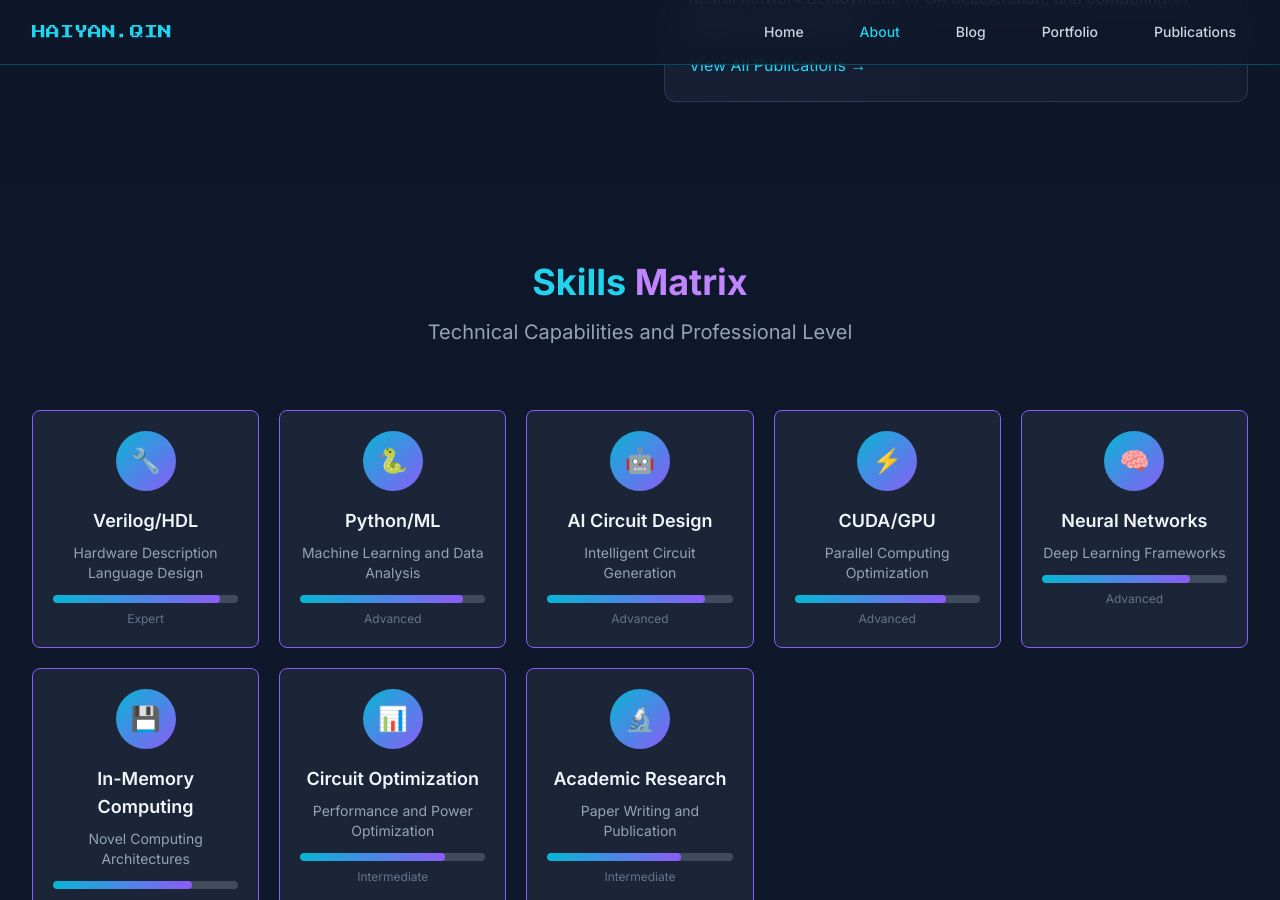
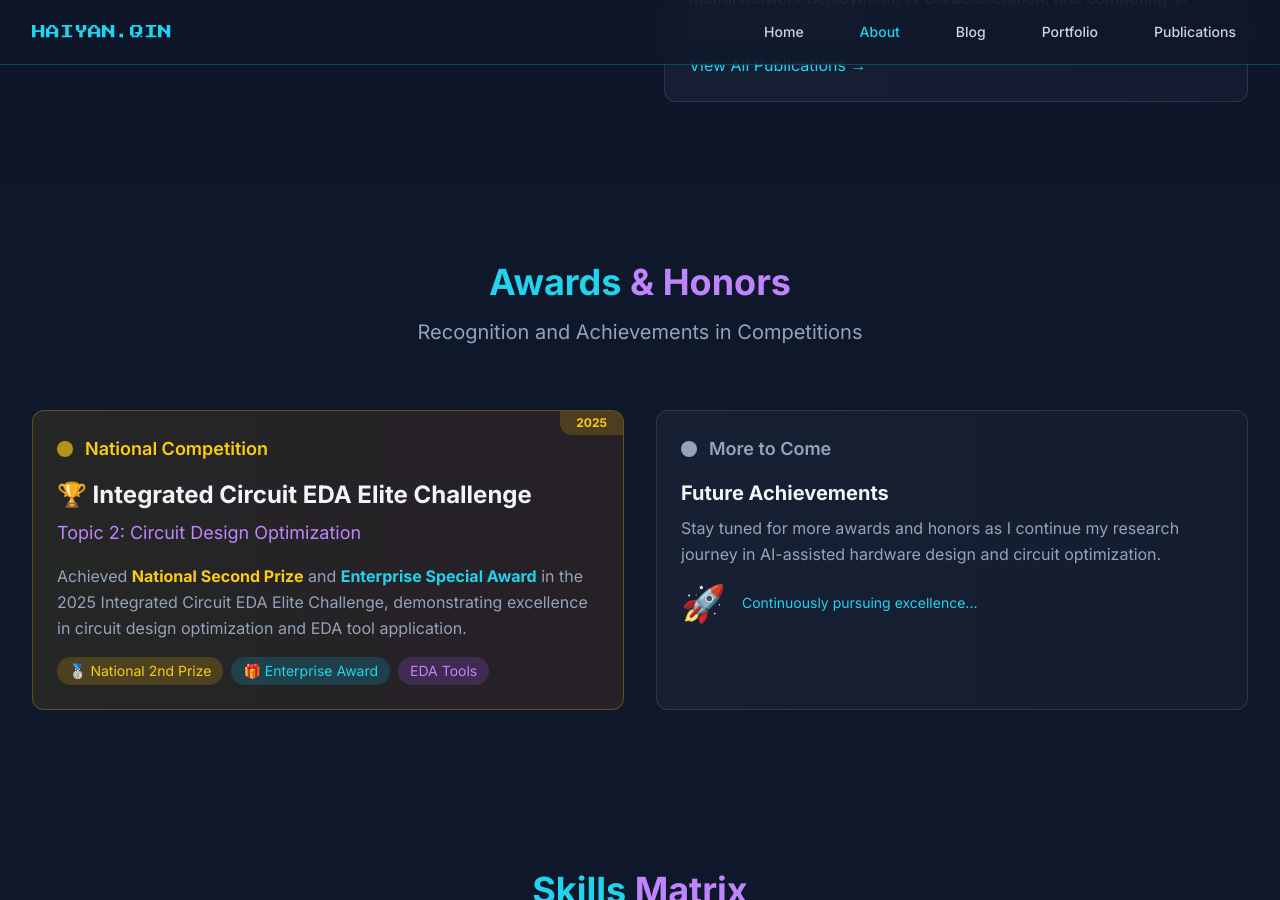
Before and after one commit to qhy991/qhy991.github.io, a Jekyll site: the page about.html, which Jekyll copies as it is, in a window 1280 px wide and 900 px high, scrolled down 1960 px. Built offline with Jekyll 4.4.1, drawn with Linux system fonts in a browser that asks for light colours; nearby versions of some CDN libraries.

Commit message:
Add Awards & Honors section with 2025 Integrated Circuit EDA Elite Challenge achievement

```diff
--- a/about.html
+++ b/about.html
@@ -546,6 +546,69 @@
         </div>
     </section>
 
+    <!-- Awards & Honors Section -->
+    <section class="content-section">
+        <div class="max-w-7xl mx-auto px-4 sm:px-6 lg:px-8">
+            <div class="text-center mb-16">
+                <h2 class="text-4xl font-bold mb-4">
+                    <span class="text-cyan-400">Awards</span>
+                    <span class="text-purple-400">& Honors</span>
+                </h2>
+                <p class="text-xl text-slate-400">Recognition and Achievements in Competitions</p>
+            </div>
+
+            <div class="grid grid-cols-1 lg:grid-cols-2 gap-8">
+                <!-- 2025 IC EDA Elite Challenge -->
+                <div
+                    class="bg-gradient-to-r from-yellow-500/10 to-orange-500/10 border border-yellow-500/30 rounded-xl p-6 hover:border-yellow-500/50 transition-all duration-300 relative overflow-hidden">
+                    <div
+                        class="absolute top-0 right-0 bg-yellow-500/20 text-yellow-400 px-4 py-1 rounded-bl-xl text-xs font-bold">
+                        2025
+                    </div>
+                    <div class="flex items-center mb-4">
+                        <div class="w-4 h-4 bg-yellow-400 rounded-full mr-3 animate-pulse"></div>
+                        <span class="text-yellow-400 font-semibold text-lg">National Competition</span>
+                    </div>
+                    <h4 class="text-2xl font-bold mb-2">🏆 Integrated Circuit EDA Elite Challenge</h4>
+                    <h5 class="text-lg text-purple-400 mb-4">
+                        Topic 2: Circuit Design Optimization
+                    </h5>
+                    <p class="text-slate-400 mb-4 leading-relaxed">
+                        Achieved <strong class="text-yellow-400">National Second Prize</strong> and <strong
+                            class="text-cyan-400">Enterprise Special Award</strong> in the 2025 Integrated Circuit EDA
+                        Elite Challenge, demonstrating excellence in circuit design optimization and EDA tool
+                        application.
+                    </p>
+                    <div class="flex flex-wrap gap-2">
+                        <span class="px-3 py-1 bg-yellow-500/20 text-yellow-400 rounded-full text-sm">🥈 National 2nd
+                            Prize</span>
+                        <span class="px-3 py-1 bg-cyan-500/20 text-cyan-400 rounded-full text-sm">🎁 Enterprise
+                            Award</span>
+                        <span class="px-3 py-1 bg-purple-500/20 text-purple-400 rounded-full text-sm">EDA Tools</span>
+                    </div>
+                </div>
+
+                <!-- Placeholder for future awards -->
+                <div
+                    class="bg-gradient-to-r from-slate-500/10 to-slate-600/10 border border-slate-500/30 rounded-xl p-6 hover:border-slate-500/50 transition-all duration-300">
+                    <div class="flex items-center mb-4">
+                        <div class="w-4 h-4 bg-slate-400 rounded-full mr-3"></div>
+                        <span class="text-slate-400 font-semibold text-lg">More to Come</span>
+                    </div>
+                    <h4 class="text-xl font-bold mb-2">Future Achievements</h4>
+                    <p class="text-slate-400 mb-4 leading-relaxed">
+                        Stay tuned for more awards and honors as I continue my research journey in AI-assisted hardware
+                        design and circuit optimization.
+                    </p>
+                    <div class="flex items-center text-cyan-400 hover:text-cyan-300 transition-colors">
+                        <span class="text-4xl mr-4">🚀</span>
+                        <span class="text-sm">Continuously pursuing excellence...</span>
+                    </div>
+                </div>
+            </div>
+        </div>
+    </section>
+
     <!-- Skills Matrix -->
     <section class="content-section">
         <div class="max-w-7xl mx-auto px-4 sm:px-6 lg:px-8">
```
